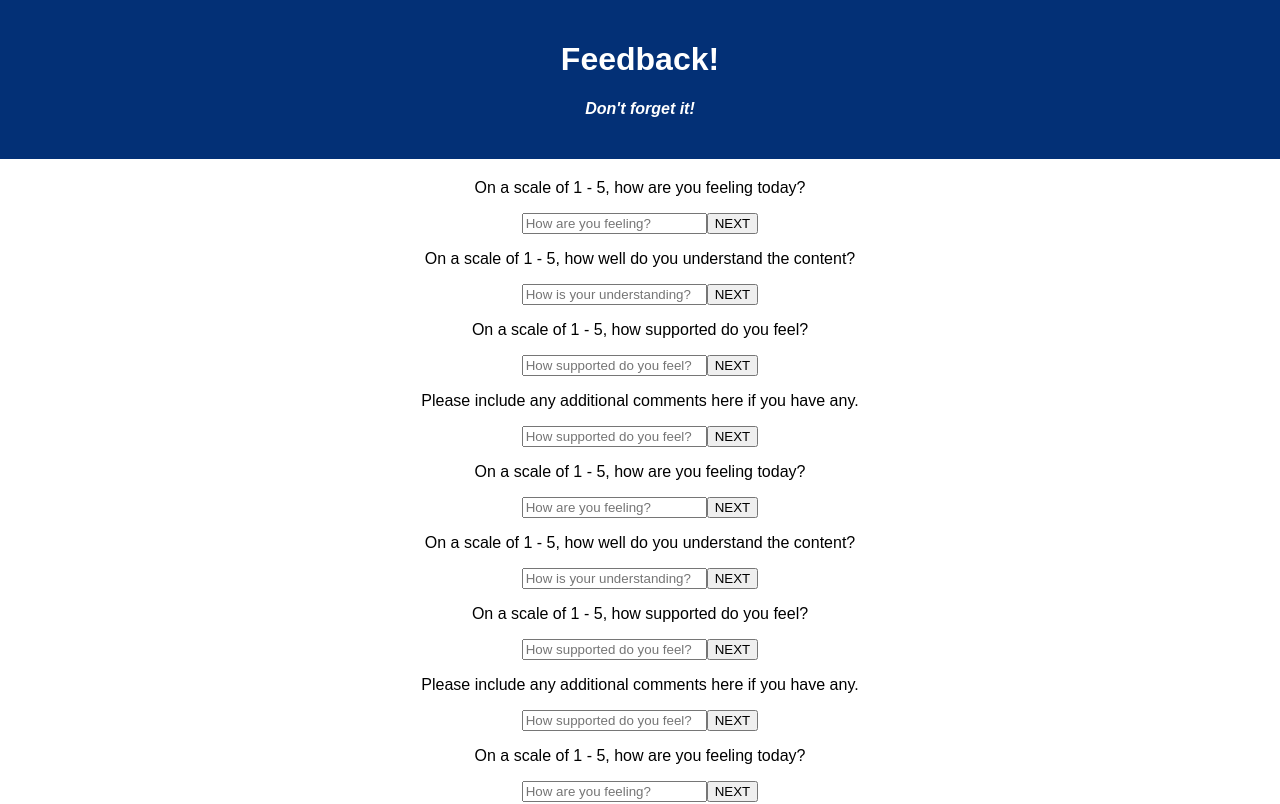
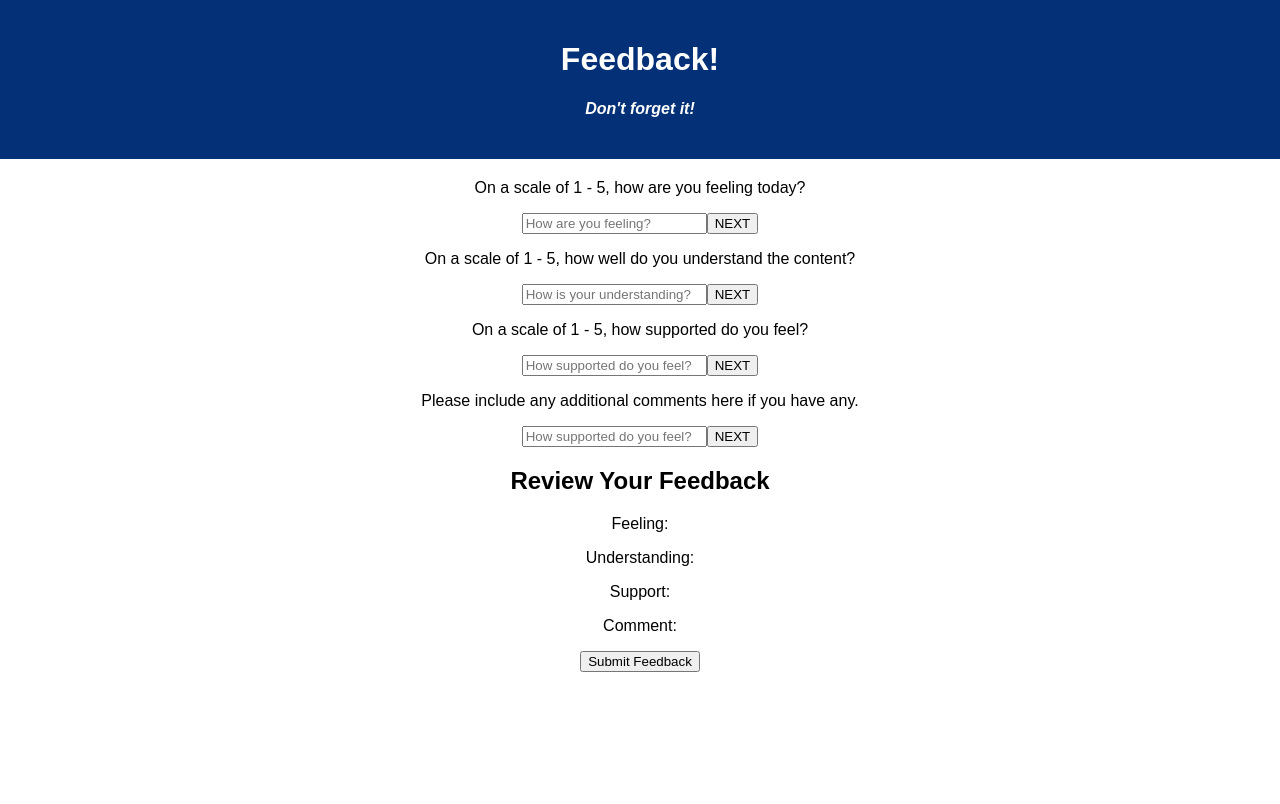
Before and after one commit to pthomas0309/weekend-redux-feedback-loop, a React (Create React App) app: page / in a window 1280 px wide. Shown: the top 804 px of the page. Built offline with nearby package versions, Linux system fonts and the light colour scheme.

Commit message:
conditionally render inputs based on page

```diff
--- a/src/components/App/App.jsx
+++ b/src/components/App/App.jsx
@@ -39,10 +39,10 @@ function App() {
       </header>
 
       {/* Feedback Form component for each page of inputs */}
-      <FeedbackForm />
-      <FeedbackForm />
-      <FeedbackForm />
-      <FeedbackForm />
+      <FeedbackForm feedbackPage="feeling" />
+      <FeedbackForm feedbackPage="understanding" />
+      <FeedbackForm feedbackPage="support" />
+      <FeedbackForm feedbackPage="comment" />
 
       {/* Component for the feedback review */}
       <Review />
--- a/src/components/FeedbackForm/FeedbackForm.jsx
+++ b/src/components/FeedbackForm/FeedbackForm.jsx
@@ -1,7 +1,7 @@
 import {useState} from 'react';
 import {useDispatch} from 'react-redux';
 
-function FeedbackForm() {
+function FeedbackForm({feedbackPage}) {
 
     // local state for input values
     const [feedback, setFeedback] = useState({
@@ -10,6 +10,8 @@ function FeedbackForm() {
         support: '',
         comment: ''
     })
+
+    const [whatPage, setWhatPage] = useState(feedbackPage);
 
     const dispatch = useDispatch();
 
@@ -27,7 +29,7 @@ function FeedbackForm() {
         });
     }
 
-    const addToReducer = (action) => {
+    const addToReducer = (action, feedbackPage) => {
         switch (action) {
             case 'feeling' :
                 return dispatch({
@@ -55,37 +57,50 @@ function FeedbackForm() {
     console.log(feedback);
     return(
         <>
+            { 'feeling' != whatPage ?
+            <p></p> :
+
             <form>
                 <p>On a scale of 1 - 5, how are you feeling today?</p>
                 <label htmlFor="feeling">
                 <input onChange={(event) => handleChange(event, 'feeling')} id="feeling" type="text" placeholder="How are you feeling?" required />
                 </label>
-                <button onClick={() => addToReducer('feeling')}>NEXT</button>
+                <button onClick={() => addToReducer('feeling', feedbackPage)}>NEXT</button>
             </form>
+            }
 
+            { 'understanding' != whatPage ?
+            <p></p> :
             <form>
                 <p>On a scale of 1 - 5, how well do you understand the content?</p>
                 <label htmlFor="understanding">
                 <input onChange={(event) => handleChange(event, 'understanding')} id="understanding" type="text" placeholder="How is your understanding?" required />
                 </label>
-                <button onClick={() => addToReducer('understanding')}>NEXT</button>
+                <button onClick={() => addToReducer('understanding', feedbackPage)}>NEXT</button>
             </form>
+            }
 
+            { 'support' != whatPage ?
+            <p></p> :
             <form>
                 <p>On a scale of 1 - 5, how supported do you feel?</p>
                 <label htmlFor="support">
                 <input onChange={(event) => handleChange(event, 'support')} id="support" type="text" placeholder="How supported do you feel?" required />
                 </label>
-                <button onClick={() => addToReducer('support')}>NEXT</button>
+                <button onClick={() => addToReducer('support', feedbackPage)}>NEXT</button>
             </form>
+            }
 
+            { 'comment' != whatPage ?
+            <p></p> :
             <form>
                 <p>Please include any additional comments here if you have any.</p>
                 <label htmlFor="support">
                 <input onChange={(event) => handleChange(event, 'comment')} id="support" type="text" placeholder="How supported do you feel?" required />
                 </label>
-                <button onClick={() => addToReducer('comment')}>NEXT</button>
+                <button onClick={() => addToReducer('comment', feedbackPage)}>NEXT</button>
             </form>
+            }
         </>
     )
 }
```
